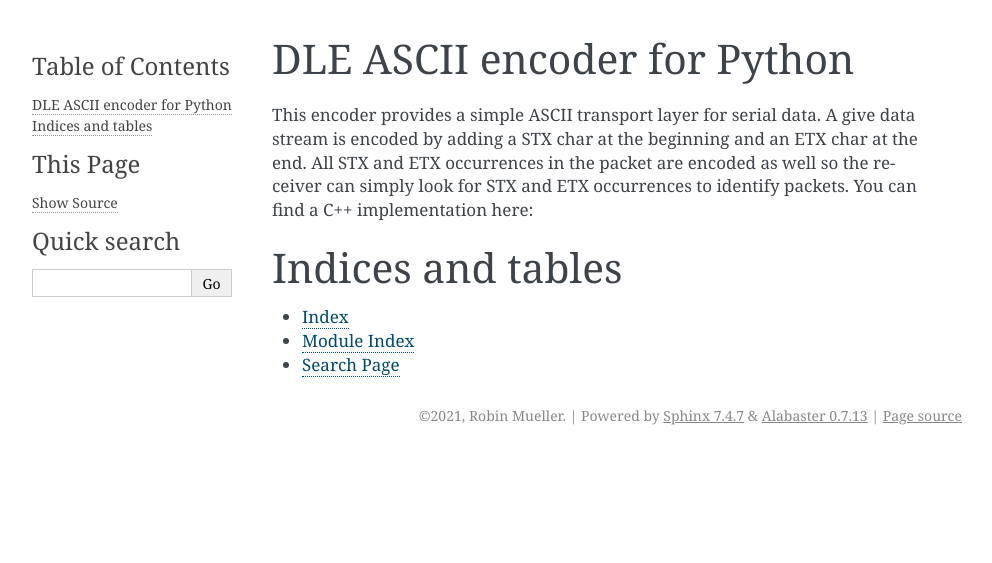
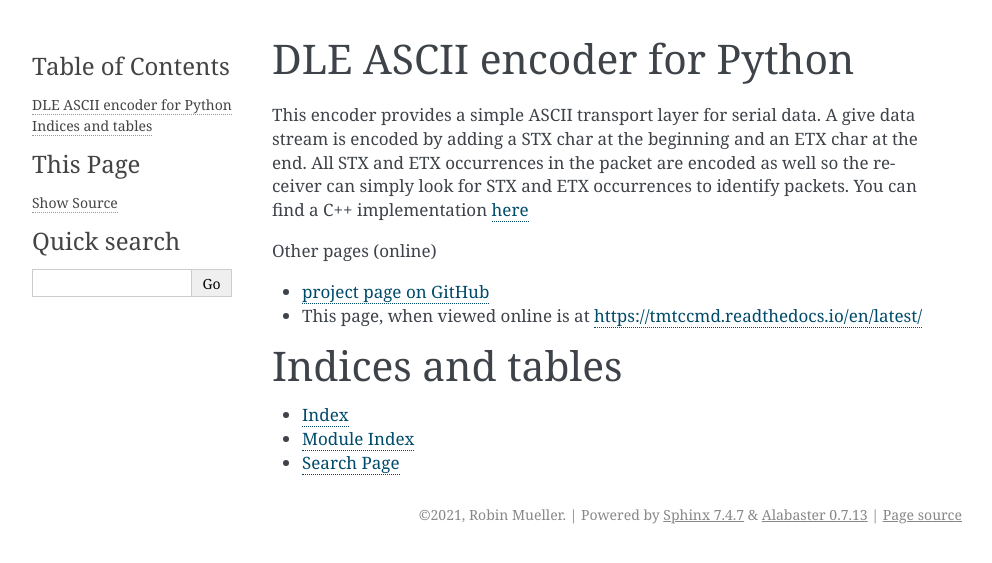
Before and after one commit to robamu-org/py-dle-encoder, a Sphinx documentation site: the page built from docs/index.rst, in a window 1280 px wide. Shown: the top 563 px of the page, without its empty margins (148-1140 px from the left). Built offline with Sphinx 7.4.7, drawn with Linux system fonts in a browser that asks for light colours.

Commit message:
update index.rst

```diff
--- a/docs/index.rst
+++ b/docs/index.rst
@@ -10,7 +10,15 @@ This encoder provides a simple ASCII transport layer for serial data.
 A give data stream is encoded by adding a STX char at the beginning and an ETX char at the end.
 All STX and ETX occurrences in the packet are encoded as well so the receiver can simply look
 for STX and ETX occurrences to identify packets.
-You can find a C++ implementation here:
+You can find a C++ implementation
+`here <https://egit.irs.uni-stuttgart.de/fsfw/fsfw/src/branch/development/src/fsfw/globalfunctions/DleEncoder.cpp>`_
+
+Other pages (online)
+
+- `project page on GitHub`_
+- This page, when viewed online is at https://tmtccmd.readthedocs.io/en/latest/
+
+.. _`project page on GitHub`: https://github.com/robamu-org/py-dle-encoder
 
 .. toctree::
    :maxdepth: 2
```
